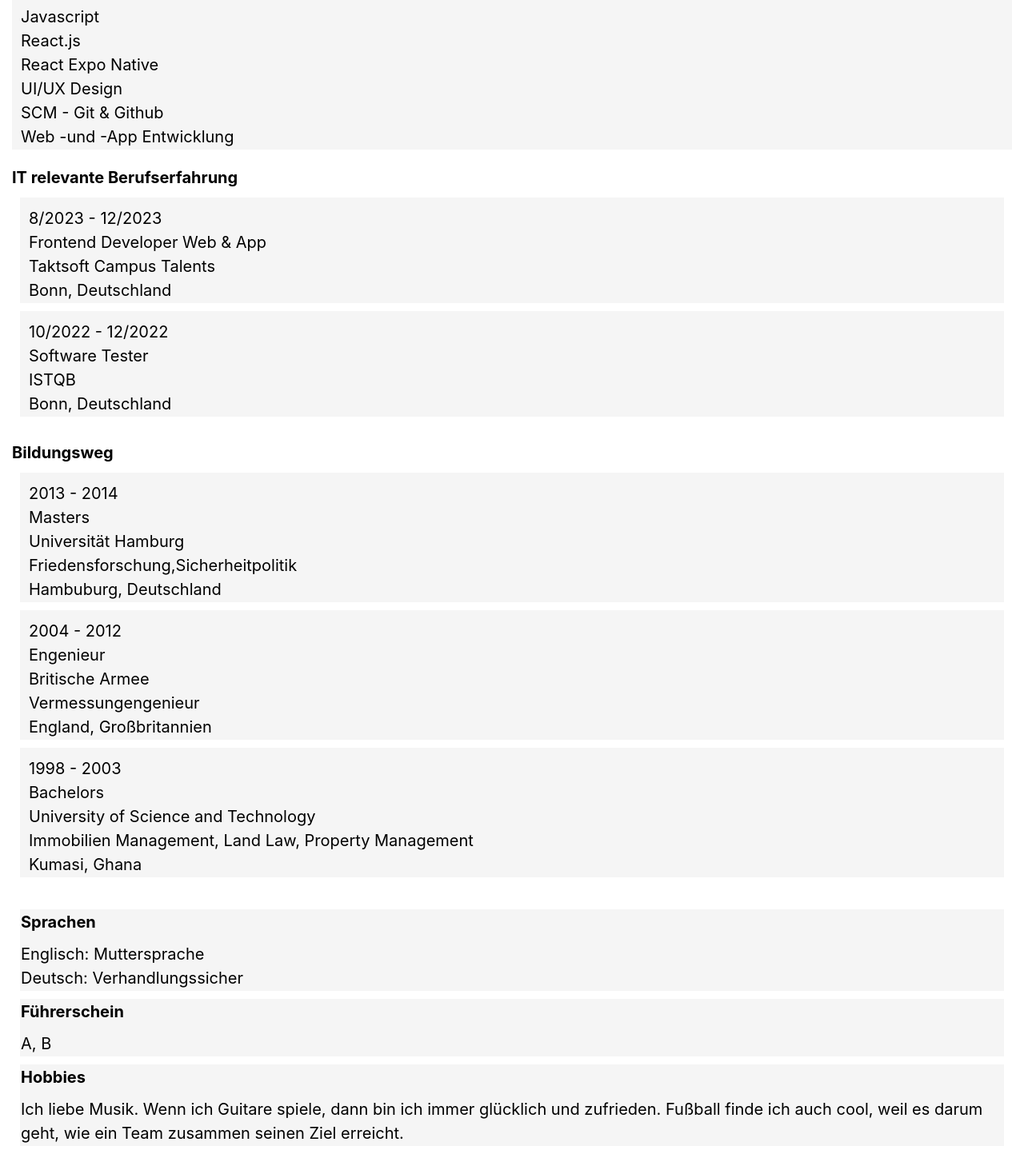
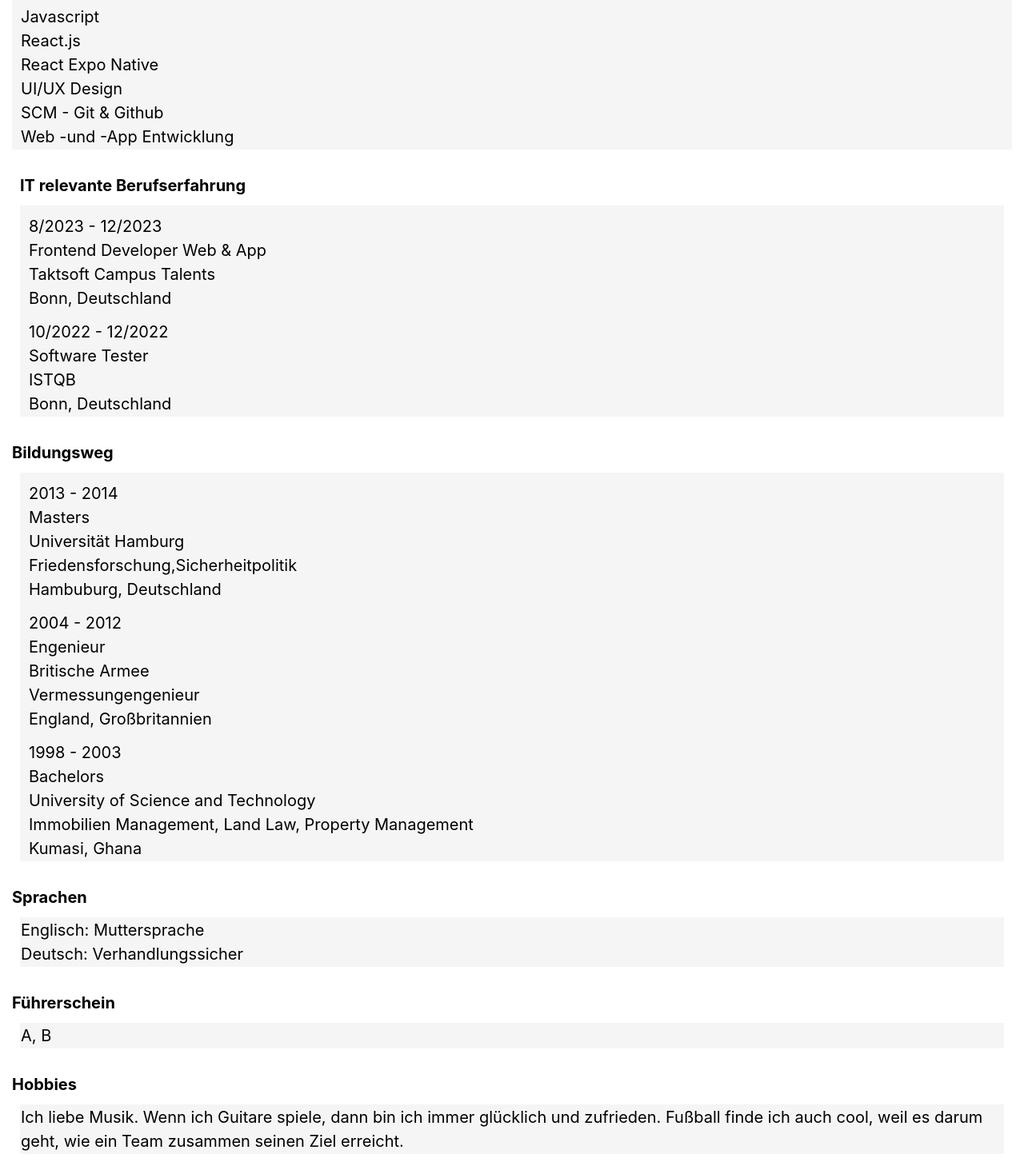
Before and after one commit to GaayuoniC/Gaayuoni-website-react, a React (Vite) app: page /cv in a window 1280 px wide. Shown: the part 810-2278 px from the top of the page at 80% size. Built offline with nearby package versions, Linux system fonts and the light colour scheme.

Commit message:
refactoring layout

```diff
--- a/src/components/CvPdf.css
+++ b/src/components/CvPdf.css
@@ -55,8 +55,6 @@
 .education-container,
 .it-education-container,
 .container-language-driver-hobby {
-  display: flex;
-  flex-direction: column;
   flex-wrap: wrap;
   gap: 10px;
   margin: 10px;
@@ -73,7 +71,7 @@
   text-align: left;
 }
 
-.container-language-driver-hobby > article {
+.container-language-driver-hobby {
   flex: 1;
   flex-direction: row;
   border: var(--border);
--- a/src/components/CvPdf.jsx
+++ b/src/components/CvPdf.jsx
@@ -64,8 +64,9 @@ export function CvPdf() {
           </Link>
         </div>
       </article>
-      <article className="skills-container">
+      <article>
         <h3>Fähigkeiten</h3>
+        <div className="skills-container">
           <p>HTML5</p>
           <p>CSS3</p>
           <p>Javascript</p>
@@ -74,10 +75,11 @@ export function CvPdf() {
           <p>UI/UX Design</p>
           <p>SCM - Git & Github</p>
           <p>Web -und -App Entwicklung</p>
+        </div>
       </article>
       <article>
+        <ul className="it-education-container">
           <h3>IT relevante Berufserfahrung </h3>
-        <ul className="it-education-container">
           {itRelevantData.map((study) => (
             <li key={study.id} className="it-education-item">
               {study.period} <br />
@@ -106,25 +108,31 @@ export function CvPdf() {
         </ul>
       </article>
 
-      <div className="container-language-driver-hobby">
       <article>
         <h3>Sprachen</h3>
+        <div className="container-language-driver-hobby">
           <p>Englisch: Muttersprache</p>
+
           <p>Deutsch: Verhandlungssicher</p>
+        </div>
       </article>
+
       <article>
         <h3>Führerschein</h3>
+        <div className="container-language-driver-hobby">
           <p>A, B</p>
+        </div>
       </article>
       <article>
         <h3>Hobbies</h3>
+        <div className="container-language-driver-hobby">
           <p>
             Ich liebe Musik. Wenn ich Guitare spiele, dann bin ich immer
             glücklich und zufrieden. Fußball finde ich auch cool, weil es darum
             geht, wie ein Team zusammen seinen Ziel erreicht.
           </p>
+        </div>
       </article>
-      </div>
     </div>
   );
 }
```
Lines whose indentation alone changed are shown as unchanged.
